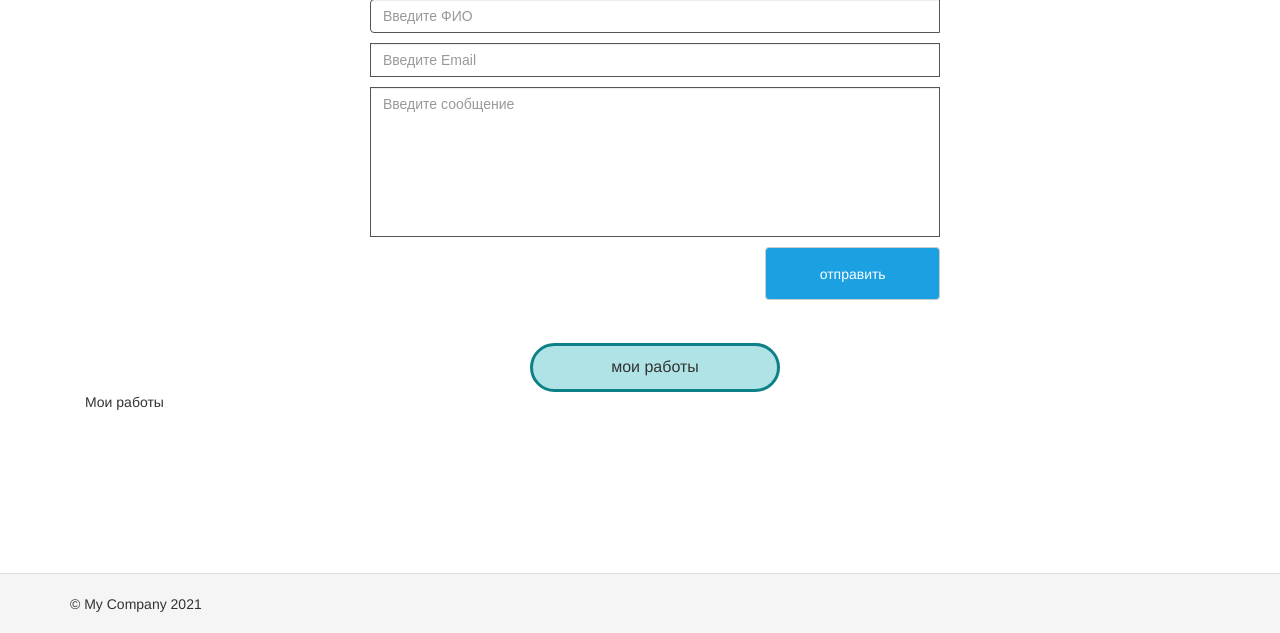
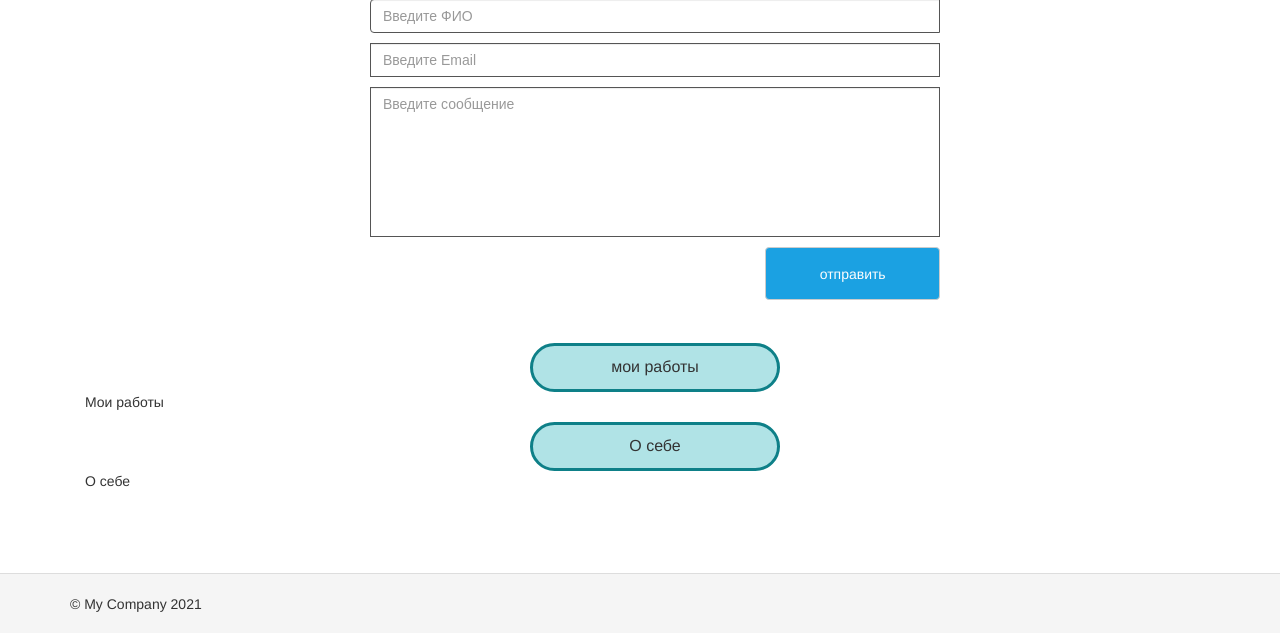
Before and after one commit to CrazyYakov/YiiPortfolio, a Yii app: template views/site/index.php in a window 1280 px wide. Shown: the part 167-800 px from the top of the page. Run offline with PHP 8.4 and a stand-in for Yii, Linux system fonts and the light colour scheme; the template is opened without the code that fills it, so the values that code supplies are empty; some libraries are stand-ins or nearby versions.

Commit message:
Updated Home Page

```diff
--- a/views/site/index.php
+++ b/views/site/index.php
@@ -57,8 +57,11 @@ $this->title = 'My Yii Application';
             ]);
             ?>
         </div>
+        <div class="text-center center-block" id="btn-my-works">
+           О себе
+        </div>
     </div>
-    <div class="third-str">
-
+    <div class=" container third-str">
+        <p>О себе</p>
     </div>
 </div>
```
